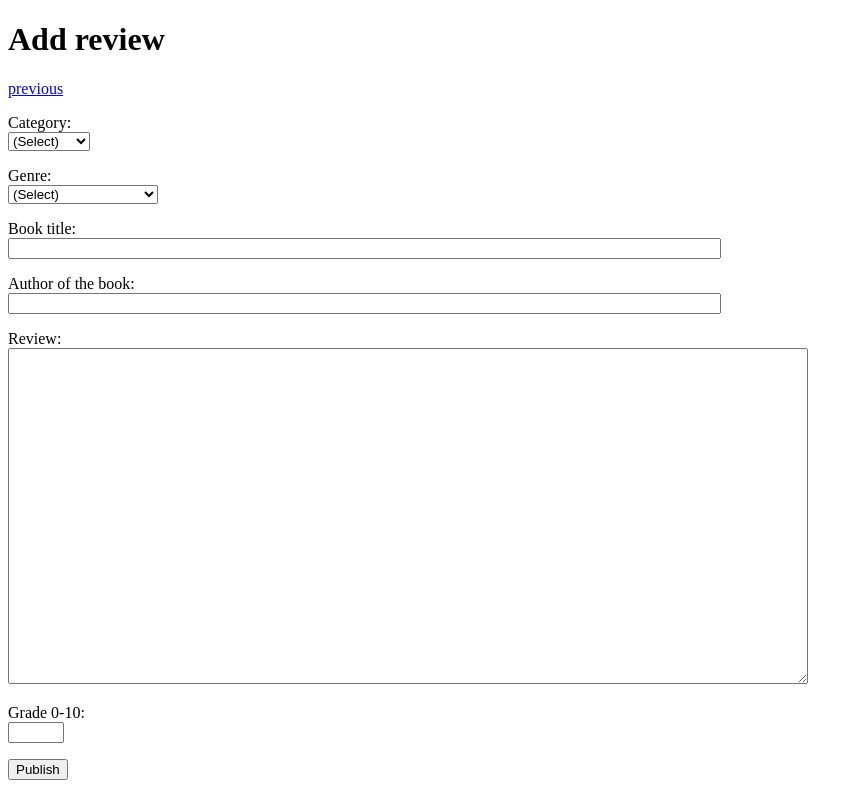
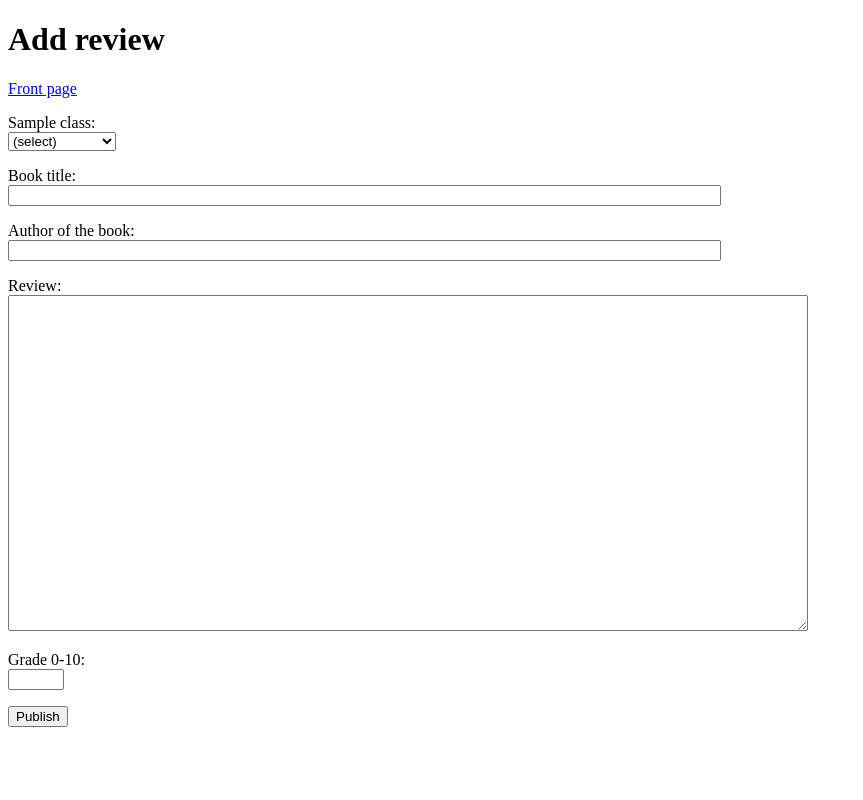
Before and after one commit to haikoj/kirja-arvostelut, a Flask app: template templates/review.html in a window 1280 px wide. Shown: the whole page, without its empty margins (0-863 px from the left). Run offline with Flask 3, Linux system fonts and the light colour scheme; the template is opened without the code that fills it: most values are stand-ins (such as "Sample title", 1, 10 or a date in 2020).

Commit message:
Store classes in database

```diff
--- a/app.py
+++ b/app.py
@@ -71,37 +71,35 @@ def show_user(user_id):
 @app.route("/create_review", methods=["POST"])
 def create_review():
     require_login()
-    title = request.form["title"]
-    review = request.form["review"]
-    author = request.form["author"]
-    grade = request.form["grade"]
-    user_id = session["user_id"]
+
+    title = request.form.get("title", "").strip()
+    author = request.form.get("author", "").strip()
+    review_text = request.form.get("review", "").strip()
+    grade = request.form.get("grade", "").strip()
+
+    classes = []
+    for entry in request.form.getlist("classes"):
+        if entry and entry != "(select)" and ":" in entry:
+            part1, part2 = entry.split(":", 1)
+            classes.append((part1, part2))
+
+    if not (title and author and review_text and grade):
+        return "All fields must be filled"
 
     try:
         grade = int(grade)
-    except:
+    except ValueError:
         return "The grade must be an integer between 0 and 10"
 
+    if len(title) > 100:
+        return f"Book title is {len(title)-100} characters too long."
+    if len(author) > 50:
+        return f"Author name is {len(author)-50} characters too long."
+    if not (0 <= grade <= 10):
+        return "The grade must be between 0 and 10"
 
-    if author and review and title and (grade or grade == 0):
-        if len(title) > 100:
-            return f"Book title is {len(title)-100} characters too long."
-        if len(author) > 50:
-            return f"Author name is {len(author)-50} characters too long."
-        if 10 >= int(grade) >= 0:
-            classes = []
-            category = request.form["category"]
-            genre = request.form["genre"]
-            if genre:
-                classes.append(("Genre", genre))
-            if category:
-                classes.append(("Category", category))
-            reviews.add_review(title, author, review, grade, user_id, classes)
-            return redirect("/")
-        else:
-            return "The grade must be between 0 and 10"
-    else:
-        return "All fields must be filled"
+    reviews.add_review(title, author, review_text, grade, session["user_id"], classes)
+    return redirect("/")
 
 
 @app.route("/edit_review/<int:review_id>")
@@ -138,7 +136,7 @@ def update_review():
         return "The grade must be an integer between 0 and 10"
 
 
-    if author and review and title and (grade or grade == 0):
+    if author and review_text and title and (grade or grade == 0):
         if len(title) > 100:
             return f"Book title is {len(title)-100} characters too long."
         if len(author) > 50:
@@ -196,9 +194,8 @@ def logout():
 @app.route("/new_review")
 def review():
     require_login()
-    return render_template("review.html")
-
-
+    classes = reviews.get_all_classes()
+    return render_template("review.html", classes=classes)
 
 def require_login():
     if "user_id" not in session:
--- a/schema.sql
+++ b/schema.sql
@@ -13,6 +13,12 @@ CREATE TABLE items (
     user_id INTEGER REFERENCES users
 );
 
+CREATE TABLE classes (
+    id INTEGER PRIMARY KEY,
+    title TEXT,
+    value TEXT
+)
+
 CREATE TABLE review_classes (
     id INTEGER PRIMARY KEY,
     review_id TEXT REFERENCES items,
--- a/templates/edit_review.html
+++ b/templates/edit_review.html
@@ -8,7 +8,7 @@
         <form action="/update_review" method="post">
             <input type="hidden" name="review_id" value="{{ review.id }}" />
 
-            <a href="/">previous</a>
+            <a href="/">Front page</a>
 
             <p>
                 Book title: <br />
--- a/templates/find_review.html
+++ b/templates/find_review.html
@@ -13,7 +13,7 @@
     </form>
 
     <p>
-        <a href="/">previous</a>
+        <a href="/">Front page</a>
     </p>
 
     {% if query %}
--- a/templates/review.html
+++ b/templates/review.html
@@ -9,66 +9,21 @@
         <h1>Add review</h1>
         <form action="/create_review" method="post">
 
-            <a href="/">previous</a>
+            <a href="/">Front page</a>
 
-
+            {% for class in classes %}
             <p>
-                Category: <br />
-                <select name="category">
-                    <option value="Select">(Select)</option>
-                    <option value="Fiction">Fiction</option>
-                    <option value="Nonfiction">Nonfiction</option>
+                {{ class|capitalize }}: <br />
+                <select name="classes">
+                <option value="(select)">(select)</option>
+                {% for option in classes[class] %}
+                <option value="{{ class }}:{{ option }}">
+                    {{ option }}
+                </option>
+                {% endfor %}
                 </select>
             </p>
-            <p>
-                Genre: <br />
-            <select name="genre">
-                <option value="Select">(Select)</option>
-                <option value="Adventure">Adventure</option>
-                <option value="Anthology">Anthology</option>
-                <option value="Art">Art</option>
-                <option value="Autobiography">Autobiography</option>
-                <option value="Biography">Biography</option>
-                <option value="Business">Business</option>
-                <option value="Children's">Children's</option>
-                <option value="Classic">Classic</option>
-                <option value="Comic">Comic</option>
-                <option value="Contemporary Fiction">Contemporary Fiction</option>
-                <option value="Cookbook">Cookbook</option>
-                <option value="Crime">Crime</option>
-                <option value="Diary">Diary</option>
-                <option value="Drama">Drama</option>
-                <option value="Dystopian">Dystopian</option>
-                <option value="Essay">Essay</option>
-                <option value="Fantasy">Fantasy</option>
-                <option value="Graphic Novel">Graphic Novel</option>
-                <option value="Health">Health</option>
-                <option value="Historical Fiction">Historical Fiction</option>
-                <option value="History">History</option>
-                <option value="Horror">Horror</option>
-                <option value="Humor / Satire">Humor / Satire</option>
-                <option value="Literary Fiction">Literary Fiction</option>
-                <option value="Magical Realism">Magical Realism</option>
-                <option value="Memoir">Memoir</option>
-                <option value="Mystery">Mystery</option>
-                <option value="Paranormal">Paranormal</option>
-                <option value="Poetry">Poetry</option>
-                <option value="Political">Political</option>
-                <option value="Religion">Religion</option>
-                <option value="Romance">Romance</option>
-                <option value="Science">Science</option>
-                <option value="Science Fiction">Science Fiction</option>
-                <option value="Self-help">Self-help</option>
-                <option value="Short Story">Short Story</option>
-                <option value="Suspense">Suspense</option>
-                <option value="Thriller">Thriller</option>
-                <option value="Travel">Travel</option>
-                <option value="True Crime">True Crime</option>
-                <option value="Western">Western</option>
-                <option value="Young Adult">Young Adult</option>
-            </select>
-
-            </p>
+            {% endfor %}
 
             <p>
                 Book title: <br />
--- a/templates/show_review.html
+++ b/templates/show_review.html
@@ -21,11 +21,11 @@
         <p>Classes:
             <ul>
                 {% for class in classes %}
-                <li>{{ class.title }}: {{ class.value }}</li>
+                <li>{{ class.title|capitalize }}: {{ class.value }}</li>
                 {% endfor %}
             </ul>
         </p>
 
-            <a href="/">previous</a>
+            <a href="/">Front page</a>
     </body>
 </html>
--- a/templates/show_user.html
+++ b/templates/show_user.html
@@ -23,7 +23,7 @@
         {% endfor %}
     </ul>
     <p>
-        <a href="/">previous</a>
+        <a href="/">Front page</a>
     </p>
 </body>
 </html>
```
Also changed, not shown: init.sql (added, +48 -0 lines), reviews.py (+18 -4 lines), templates/db.py (deleted, +0 -24 lines).
